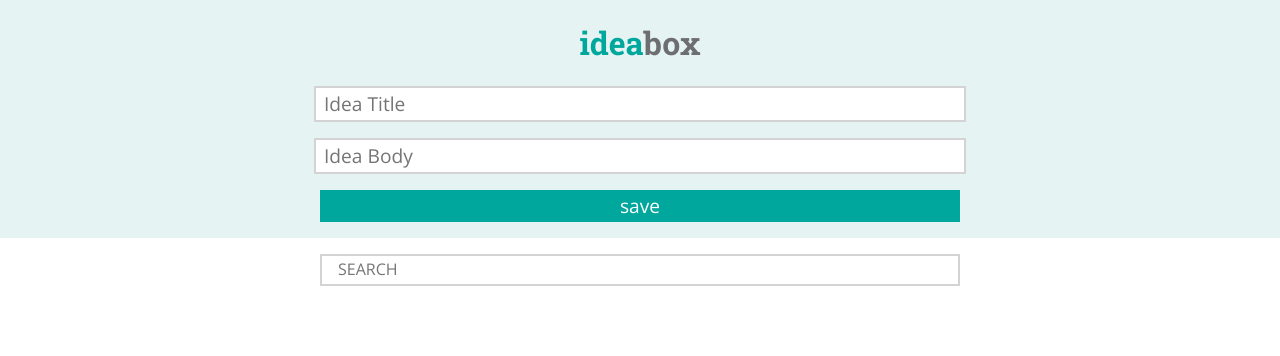
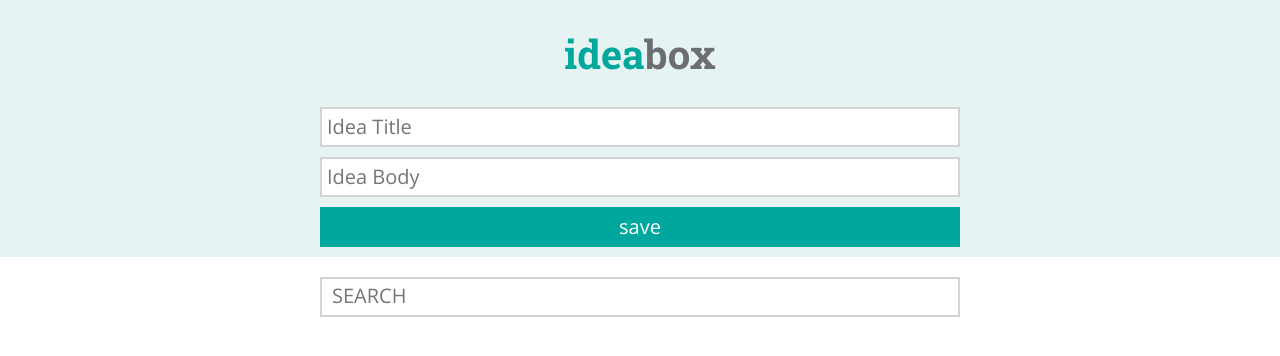
Before and after one commit to JSweet314/ideabox-react, a React (Create React App) app: page / in a window 1280 px wide. Shown: the top 356 px of the page. Built offline with nearby package versions, Linux system fonts and the light colour scheme.

Commit message:
Update style of IdeaCard

```diff
--- a/src/scripts/IdeaCard.js
+++ b/src/scripts/IdeaCard.js
@@ -17,15 +17,7 @@ const IdeaCard = (
         </span>
       </button>
       <p>{body}</p>
-      <p><b>Quality:</b> {quality}
-        <button
-          title="Downvote Idea"
-          className="downVoteBtn"
-          onClick={e => updateIdeaQuality(e, id)}>
-          <span aria-label="downvote button" role="img" className="downVoteBtn">
-            👎
-          </span>
-        </button>
+      <p>
         <button
           title="Upvote Idea"
           className="upVoteBtn"
@@ -35,6 +27,15 @@ const IdeaCard = (
             👍
           </span>
         </button>
+        <button
+          title="Downvote Idea"
+          className="downVoteBtn"
+          onClick={e => updateIdeaQuality(e, id)}>
+          <span aria-label="downvote button" role="img" className="downVoteBtn">
+            👎
+          </span>
+        </button>
+        <b>Quality:</b> {quality}
       </p>
     </article>
   );
--- a/src/styles/CardContainer.css
+++ b/src/styles/CardContainer.css
@@ -8,13 +8,13 @@
 
 .search {
   font-family: 'OpenSans', sans-serif;
-  margin: 1rem 0 0 0;
-  height: 2rem;
+  margin: 2rem 0 0 0;
+  height: 4rem;
   padding: 0 0 0 1rem;
   width: 50%;
   border-style: unset;
   border: 2px solid lightgray;
-  font-size: 1rem;
+  font-size: 2rem;
 }
 
 .search::placeholder {
--- a/src/styles/IdeaCard.css
+++ b/src/styles/IdeaCard.css
@@ -1,8 +1,7 @@
 article {
   border-bottom: 1px solid lightgray;
-  margin: 1rem 0 0 0;
+  margin: 2rem 0 0 0;
   width: 50%;
-  padding-bottom: 0.5rem;
 }
 
 article h2 {
@@ -11,24 +10,33 @@ article h2 {
   font-family: 'Roboto Slab', serif;
   width: 80%;
   margin: 0;
-  font-size: 1.5rem;
+  font-size: 3rem;
 }
 
 article p {
   color: #939598;
   width: 100%;
+  font-size: 2rem;
 }
 
 .deleteBtn,
 .upVoteBtn,
 .downVoteBtn {
-  float: right;
   border: none;
-  margin-left: 0.5rem;
-  width: 2rem;
-  height: 2rem;
-  font-size: 1.5rem;
   cursor: pointer;
   outline: none;
   padding: 0;
 }
+
+.deleteBtn {
+  font-size: 3rem;
+  float: right;
+  width: 3rem;
+  height: 3rem;
+}
+
+button.upVoteBtn,
+button.downVoteBtn {
+  font-size: 2rem;
+  margin: 0 1rem 0 0;
+}
--- a/src/styles/IdeaForm.css
+++ b/src/styles/IdeaForm.css
@@ -13,7 +13,7 @@ form {
 h1 {
   color: #6d6e71;
   font-family: 'Roboto Slab', serif;
-  font-size: 2rem;
+  font-size: 4rem;
 }
 
 h1 span {
@@ -29,9 +29,9 @@ form input,
 form button {
   width: 50%;
   margin: 0 0 1rem 0;
-  height: 2rem;
+  height: 4rem;
   border: 2px solid lightgray;
-  font-size: 1.2rem;
+  font-size: 2rem;
   font-family: 'Open Sans', sans-serif;
 }
 
--- a/src/styles/index.css
+++ b/src/styles/index.css
@@ -1,3 +1,11 @@
+* {
+  box-sizing: border-box;
+}
+
+html {
+  font-size: 10px;
+}
+
 body {
   margin: 0;
   padding: 0;
```
